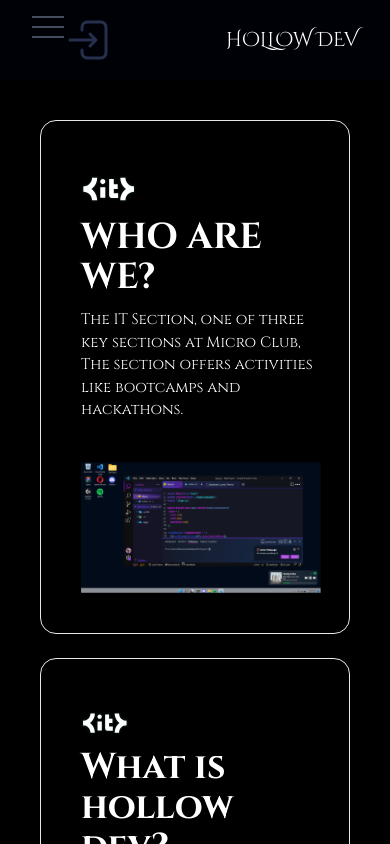
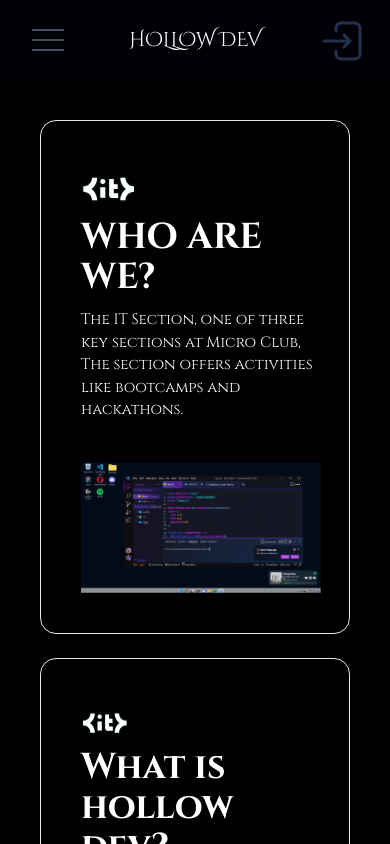
Before and after one commit to MicroClub-USTHB/Hollow-dev-website, a React (Vite) app: page / in a window 390 px wide. Shown: the top 844 px of the page. Built offline with nearby package versions, Linux system fonts and the light colour scheme.

Commit message:
fixed nav bar responsive

```diff
--- a/src/components/Layout/navbar.tsx
+++ b/src/components/Layout/navbar.tsx
@@ -14,7 +14,7 @@
                 <span className="block h-0.5 w-8 animate-pulse bg-gray-600"></span>
             </div>
 
-            <div className={isNavOpen ? "block absolute w-full 100vh bg-[#07080D] flex flex-col items-center justify-evenly" : "hidden"}>
+            <div className={isNavOpen ? "block absolute w-full h-full top-0 left-0 bg-[#07080D] flex flex-col items-center justify-evenly" : "hidden"}>
                 <div className="absolute top-0 right-0 px-8 py-8 cursor-pointer" onClick={() => setIsNavOpen(false)}>
                     <svg className="h-8 w-8 text-gray-600"
                         viewBox="0 0 24 24"
@@ -44,14 +44,15 @@
                 </ul>
 
             </div>
+            <div className={isNavOpen ? "hidden" : ""}>
                 <HollowButton
                 title="Register Now"
                 href="http://localhost:4000/auth/discord/"
-            icon= {RegisterButton}
-        />
+                icon= {RegisterButton}/>
+            </div>
         </div>
 
-        <h1 className="text-center">HOLLOW DEV</h1>
+        <h1 className="mr-20 pl-12">HOLLOW DEV</h1>
         <ul className="hidden space-x-8 lg:flex">
           <li>
             <a className="relative group py-1.5 cursor-pointer" href="#hero">
@@ -72,11 +73,12 @@
                 </a>
           </li>
         </ul>
-
+        <div className={isNavOpen ? "" : ""}>
             <HollowButton
                 title="Register Now"
                 href="http://localhost:4000/auth/discord/"
             />
         </div>
+    </div>
   );
 }
--- a/src/components/UI/HollowButton.tsx
+++ b/src/components/UI/HollowButton.tsx
@@ -14,7 +14,7 @@
         <Link
           to={props.href || "/"}
           onClick={props.onClick}
-          className="sm:hidden block w-12 h-12 hover:opacity-80"
+          className="sm:hidden block absolute overflow-hidden w-12 h-12 absolute right-0 -mt-3 mr-6 hover:opacity-80"
           style={{ backgroundImage: `url(${props.icon})` }}
         />
       ) : (
--- a/vite.config.ts
+++ b/vite.config.ts
@@ -5,6 +5,6 @@
 export default defineConfig({
   plugins: [react()],
   server: {
-    host: // type_your_ip_here
+    host: // "ip_here"
   }
 })
```
Lines whose indentation alone changed are shown as unchanged.
